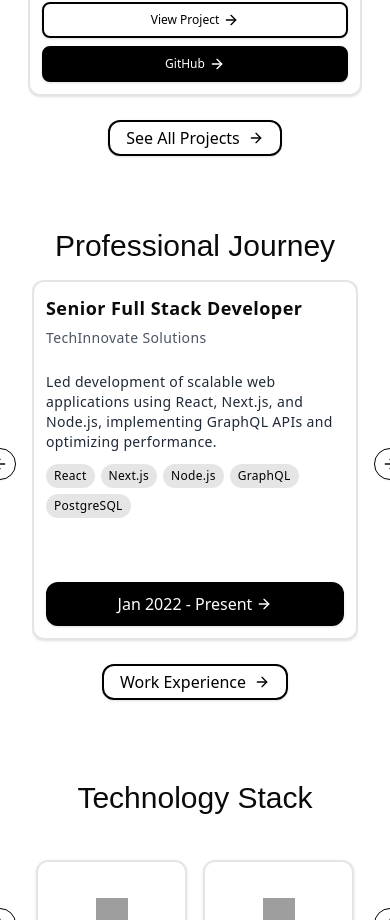
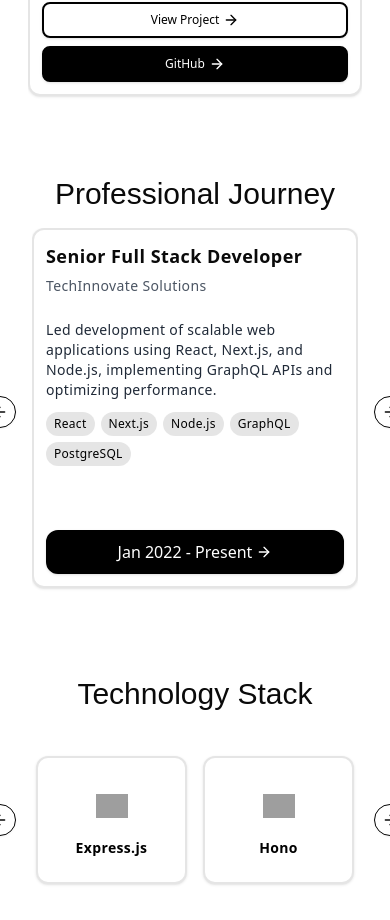
Before and after one commit to swaindhruti/portfolio-site, a Next.js app: page / in a window 390 px wide. Shown: the part 1340-2260 px from the top of the page. Built offline with nearby package versions, Linux system fonts and the light colour scheme; grey boxes are pictures that could not be loaded; a web font is replaced by a local one.

Commit message:
feat: Replace VantaBackground with TextureBackground; simplify BlogsPage component and remove unused Vanta types

```diff
--- a/src/app/layout.tsx
+++ b/src/app/layout.tsx
@@ -1,6 +1,6 @@
 import type { Metadata } from "next";
 import "./globals.css";
-import VantaBackground from "@/components/background/VantaBackground";
+import VantaBackground from "@/components/background/TextureBackground";
 import { Roboto, Roboto_Mono, Borel } from "next/font/google";
 import Navbar from "@/components/marginals/navbar";
 import Footer from "@/components/marginals/footer";
--- a/src/components/features/landingPage/projects.tsx
+++ b/src/components/features/landingPage/projects.tsx
@@ -1,6 +1,5 @@
 "use client";
 
-import { Button } from "@/components/ui/button";
 import {
   Carousel,
   CarouselContent,
@@ -10,8 +9,6 @@ import {
 } from "@/components/ui/carousel";
 import ProjectCard from "@/components/shared/projects/projectCard";
 import { motion } from "framer-motion";
-import { ArrowRight } from "lucide-react";
-import Link from "next/link";
 
 const projects = [
   {
@@ -124,21 +121,6 @@ const ProjectSection = () => {
           <CarouselNext className="hover:border-2 bg-white/30 backdrop-blur-md border-black h-8 w-8 sm:h-10 sm:w-10" />
         </Carousel>
       </motion.div>
-
-      <motion.div
-        initial={{ opacity: 0, scale: 0.8, y: 30 }}
-        whileInView={{ opacity: 1, scale: 1, y: 0 }}
-        viewport={{ once: true, margin: "-50px" }}
-        transition={{ duration: 0.4, ease: "easeOut", delay: 0.8 }} // Increased delay to allow cards to animate first
-        className="mt-4 sm:mt-6"
-      >
-        <Link href="/projects">
-          <Button className="group bg-transparent text-black hover:text-white rounded-xl hover:bg-black text-base sm:text-lg md:text-xl font-sans px-4 py-4 sm:px-5 sm:py-5 flex items-center gap-2 border-2 border-black transition-all duration-300 ease-in-out">
-            See All Projects
-            <ArrowRight className="w-4 h-4 sm:w-5 sm:h-5 transform group-hover:translate-x-2 transition-transform duration-300" />
-          </Button>
-        </Link>
-      </motion.div>
     </div>
   );
 };
--- a/src/components/features/landingPage/work.tsx
+++ b/src/components/features/landingPage/work.tsx
@@ -175,21 +175,6 @@ const WorkExperienceSection = () => {
           <CarouselNext className="hover:border-2 bg-white/30 backdrop-blur-md border-black h-8 w-8 sm:h-10 sm:w-10" />
         </Carousel>
       </motion.div>
-
-      <motion.div
-        initial={{ opacity: 0, scale: 0.8, y: 30 }}
-        whileInView={{ opacity: 1, scale: 1, y: 0 }}
-        viewport={{ once: true, margin: "-50px" }}
-        transition={{ duration: 0.4, ease: "easeOut", delay: 0.2 }}
-        className="mt-2 sm:mt-4"
-      >
-        <Link href="/experience">
-          <Button className="group bg-transparent text-black hover:text-white rounded-xl hover:bg-black text-base sm:text-lg md:text-xl font-sans px-4 py-4 sm:px-5 sm:py-5 flex items-center gap-2 border-2 border-black transition-all duration-300 ease-in-out">
-            Work Experience
-            <ArrowRight className="w-4 h-4 sm:w-5 sm:h-5 transform group-hover:translate-x-2 transition-transform duration-300" />
-          </Button>
-        </Link>
-      </motion.div>
     </div>
   );
 };
--- a/src/components/marginals/navbar.tsx
+++ b/src/components/marginals/navbar.tsx
@@ -11,6 +11,7 @@ const Navbar = () => {
   const [isOpen, setIsOpen] = useState(false);
   const [scrolled, setScrolled] = useState(false);
   const pathname = usePathname();
+  const [hoveredItem, setHoveredItem] = useState<string | null>(null);
 
   // Close mobile menu when route changes
   useEffect(() => {
@@ -112,17 +113,28 @@ const Navbar = () => {
           <div className="hidden lg:flex items-center space-x-1 xl:space-x-2 justify-end">
             {navItems.map((item) => (
               <Link href={item.href} key={item.label}>
-                <span className="nav-item-wrapper relative py-2 sm:py-3">
+                <span
+                  className={`nav-item-wrapper relative py-2 sm:py-3 px-3 rounded-lg transition-colors duration-200 ${
+                    pathname === item.href ? "bg-black/5" : ""
+                  }`}
+                  onMouseEnter={() => setHoveredItem(item.label)}
+                  onMouseLeave={() => setHoveredItem(null)}
+                >
                   <Button
                     variant={"link"}
-                    className={`text-base sm:text-lg md:text-xl xl:text-xl font-sans no-underline hover:no-underline tracking-wide text-black`}
+                    className={`text-base sm:text-lg md:text-xl xl:text-xl font-sans no-underline hover:no-underline tracking-wide text-black ${
+                      pathname === item.href ? "font-medium" : ""
+                    }`}
                   >
                     {item.label}
                   </Button>
-                  {pathname === item.href && (
+                  {hoveredItem === item.label && (
                     <motion.div
-                      className="absolute bottom-0 left-0 w-full h-0.5 bg-black rounded-full"
-                      layoutId="navIndicator"
+                      initial={{ width: 0, opacity: 0 }}
+                      animate={{ width: "100%", opacity: 1 }}
+                      exit={{ width: 0, opacity: 0 }}
+                      className="absolute bottom-0 left-0 h-0.5 bg-black rounded-full"
+                      transition={{ duration: 0.2 }}
                     />
                   )}
                 </span>
--- a/src/components/pages/blogsPage.tsx
+++ b/src/components/pages/blogsPage.tsx
@@ -1,11 +1,7 @@
 import BlogsContainer from "../features/blogsPage/blogsContainer";
 
 const BlogsPage = () => {
-  return (
-    <div>
-      <BlogsContainer />
-    </div>
-  );
+  return <BlogsContainer />;
 };
 
 export default BlogsPage;
--- a/src/types/vanta.d.ts
+++ /dev/null
@@ -1,78 +0,0 @@
-declare module "vanta/dist/vanta.fog.min" {
-  import * as THREE from "three";
-
-  interface VantaFogOptions {
-    el: HTMLElement;
-    THREE: typeof THREE;
-    mouseControls?: boolean;
-    touchControls?: boolean;
-    gyroControls?: boolean;
-    minHeight?: number;
-    minWidth?: number;
-    highlightColor?: number;
-    midtoneColor?: number;
-    lowlightColor?: number;
-    baseColor?: number;
-    blurFactor?: number;
-    speed?: number;
-    zoom?: number;
-  }
-
-  function FOG(options: VantaFogOptions): {
-    destroy: () => void;
-  };
-
-  export default FOG;
-}
-
-// Declare other effects if needed
-declare module "vanta/dist/vanta.waves.min" {
-  import * as THREE from "three";
-
-  interface VantaWavesOptions {
-    el: HTMLElement;
-    THREE: typeof THREE;
-    mouseControls?: boolean;
-    touchControls?: boolean;
-    gyroControls?: boolean;
-    minHeight?: number;
-    minWidth?: number;
-    scale?: number;
-    scaleMobile?: number;
-    color?: number;
-    shininess?: number;
-    waveHeight?: number;
-    waveSpeed?: number;
-    zoom?: number;
-  }
-
-  function WAVES(options: VantaWavesOptions): {
-    destroy: () => void;
-  };
-
-  export default WAVES;
-}
-
-// Base Vanta module
-declare module "vanta" {
-  // Define a more specific type for effects
-  interface VantaEffectsMap {
-    FOG: (options: object) => { destroy: () => void };
-    WAVES: (options: object) => { destroy: () => void };
-    BIRDS: (options: object) => { destroy: () => void };
-    NET: (options: object) => { destroy: () => void };
-    CELLS: (options: object) => { destroy: () => void };
-    CLOUDS: (options: object) => { destroy: () => void };
-    CLOUDS2: (options: object) => { destroy: () => void };
-    DOTS: (options: object) => { destroy: () => void };
-    GLOBE: (options: object) => { destroy: () => void };
-    HALO: (options: object) => { destroy: () => void };
-    RINGS: (options: object) => { destroy: () => void };
-    TRUNK: (options: object) => { destroy: () => void };
-    TOPOLOGY: (options: object) => { destroy: () => void };
-    [key: string]: (options: object) => { destroy: () => void };
-  }
-
-  const EFFECTS: VantaEffectsMap;
-  export default EFFECTS;
-}
```
Also changed, not shown: src/components/background/TextureBackground.tsx (renamed from src/components/background/VantaBackground.tsx).
